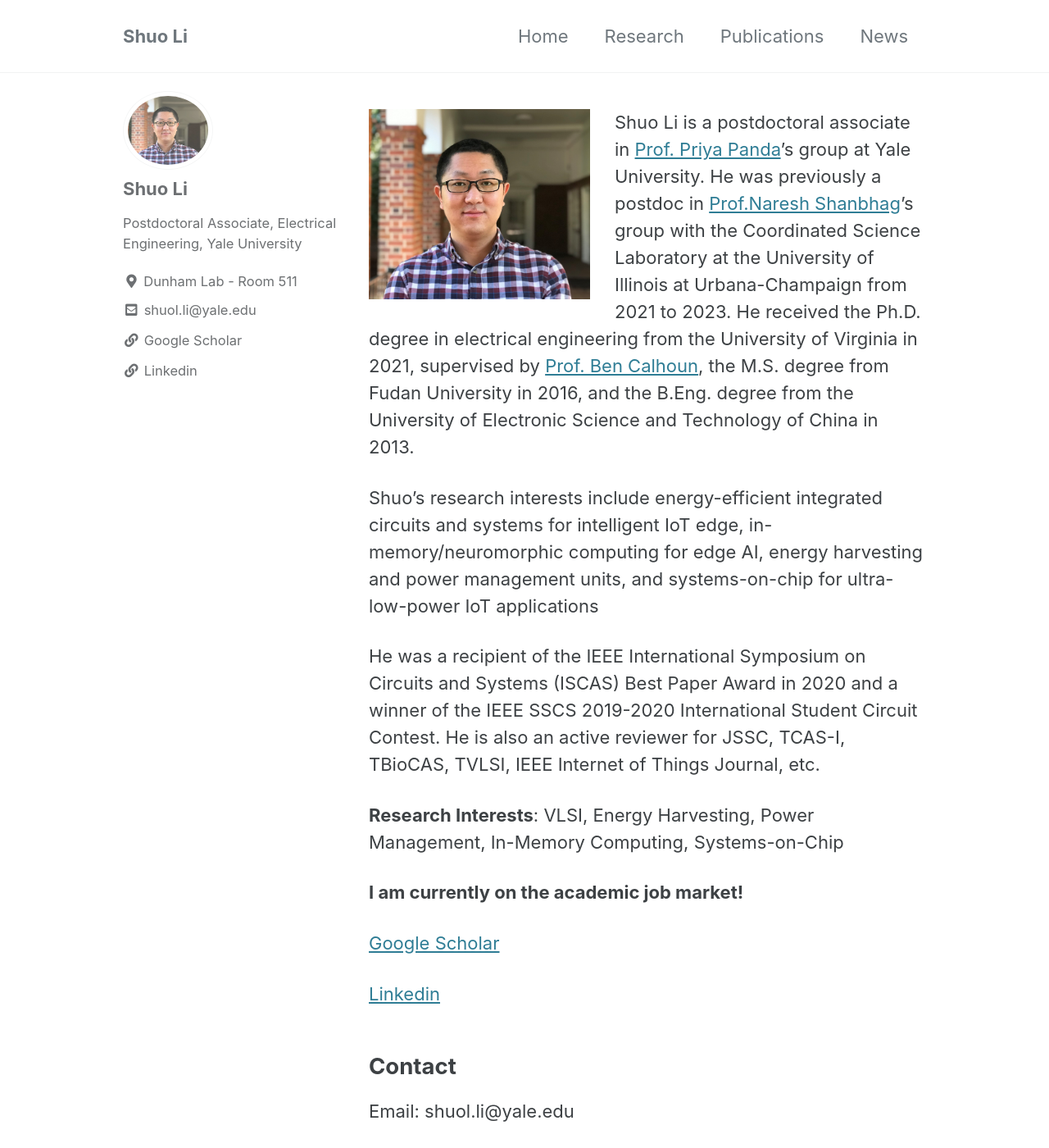
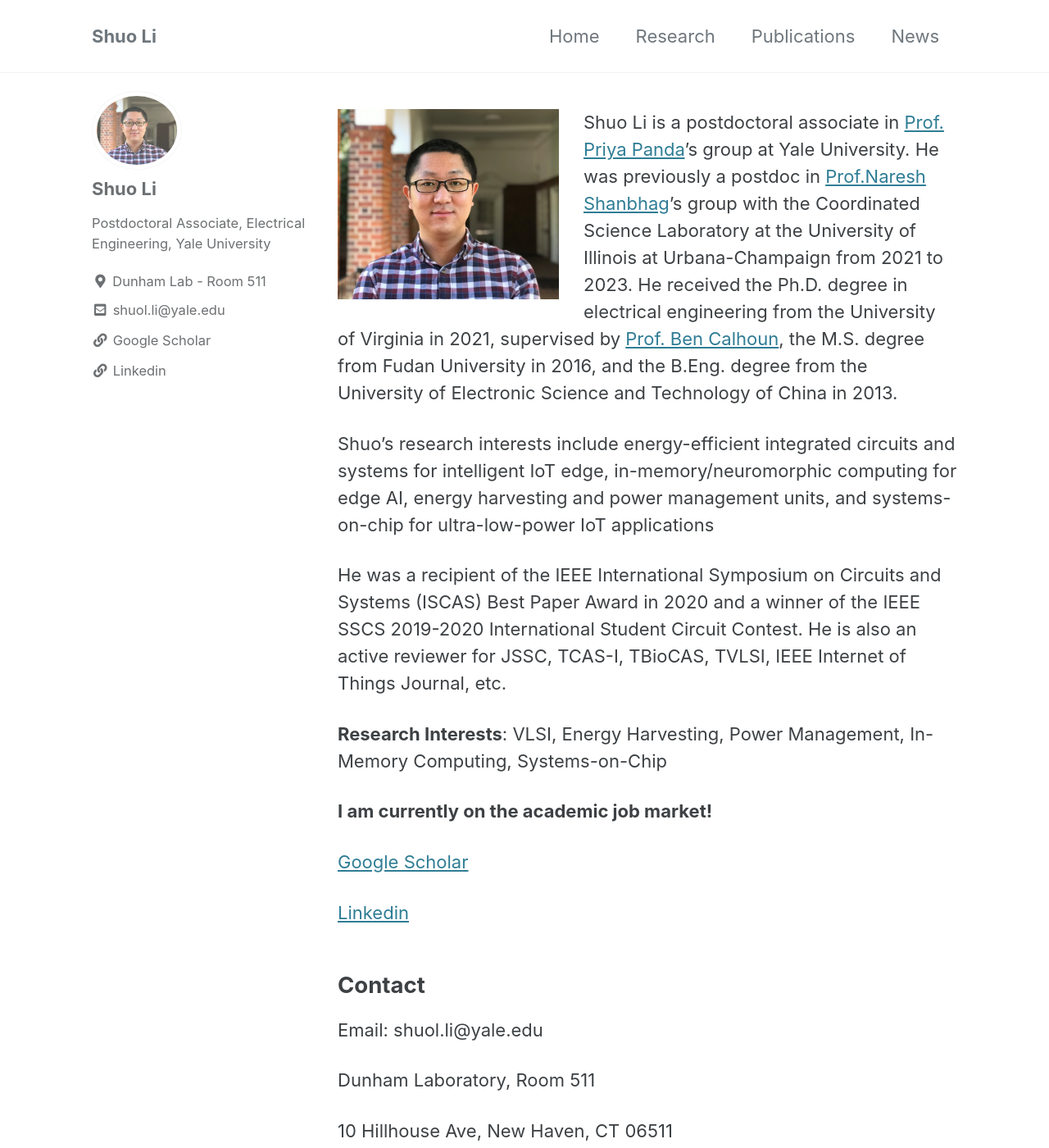
Before and after one commit to shuoli365/shuoli365.github.io, a Jekyll site: the page built from index.md, in a window 1280 px wide and 1400 px high. Shown: the whole window at 82% size. Built offline with Jekyll 4.4.1, drawn with Linux system fonts in a browser that asks for light colours; cached includes are drawn as plain includes.

Commit message:
Update _variables.scss

```diff
--- a/_sass/minimal-mistakes/_variables.scss
+++ b/_sass/minimal-mistakes/_variables.scss
@@ -148,7 +148,7 @@
 $medium: 768px !default;
 $medium-wide: 900px !default;
 $large: 1024px !default;
-$x-large: 1024px !default;
+$x-large: 1100px !default;
 $max-width: $x-large !default;
 
 /*
```
